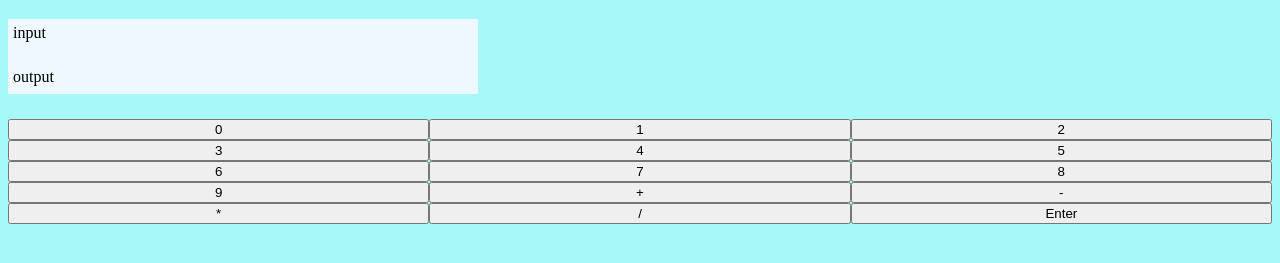
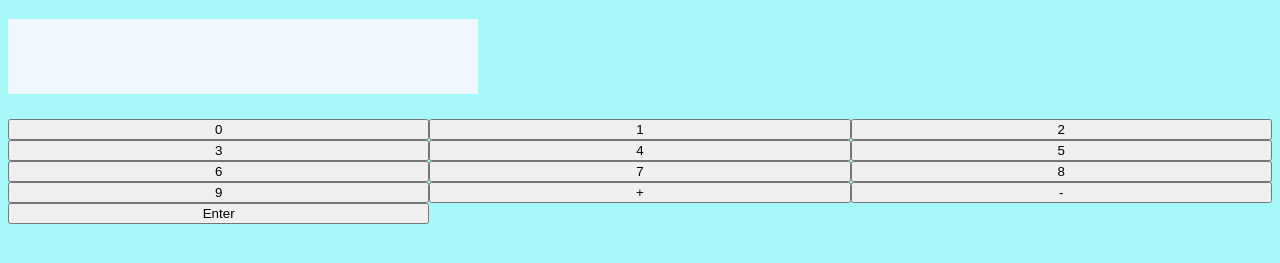
Before and after one commit to zyaka/calculator, a plain HTML site: page index.html in a window 1280 px wide. Shown: the part 61-324 px from the top of the page. Drawn offline with Linux system fonts and the light colour scheme.

Commit message:
some changes to make a test

```diff
--- a/index.html
+++ b/index.html
@@ -15,8 +15,8 @@
     <!-- <p>This calculator will add, subtract, multiple and divide</p> -->
     <div class="calculator">
         <div class="display">
-            <p id="input">input</p>
-            <p id="output">output</p>
+            <p id="input"></p>
+            <p id="output"></p>
         </div>
         <div class="buttons">
             <button class="digit" id="zero" onclick="">0</button>
@@ -31,8 +31,8 @@
             <button class="digit" id="nine" onclick="">9</button>
             <button class="operation" id="add" onclick="add()">+</button>
             <button class="operation" id="subtract" onclick="add()">-</button>
-            <button class="operation" id="multiply" onclick="add()">*</button>
-            <button class="operation" id="divide" onclick="add()">/</button>
+            <!-- <button class="operation" id="multiply" onclick="add()">*</button>
+            <button class="operation" id="divide" onclick="add()">/</button> -->
             <button onclick="">Enter</button>
         </div>
 
```
